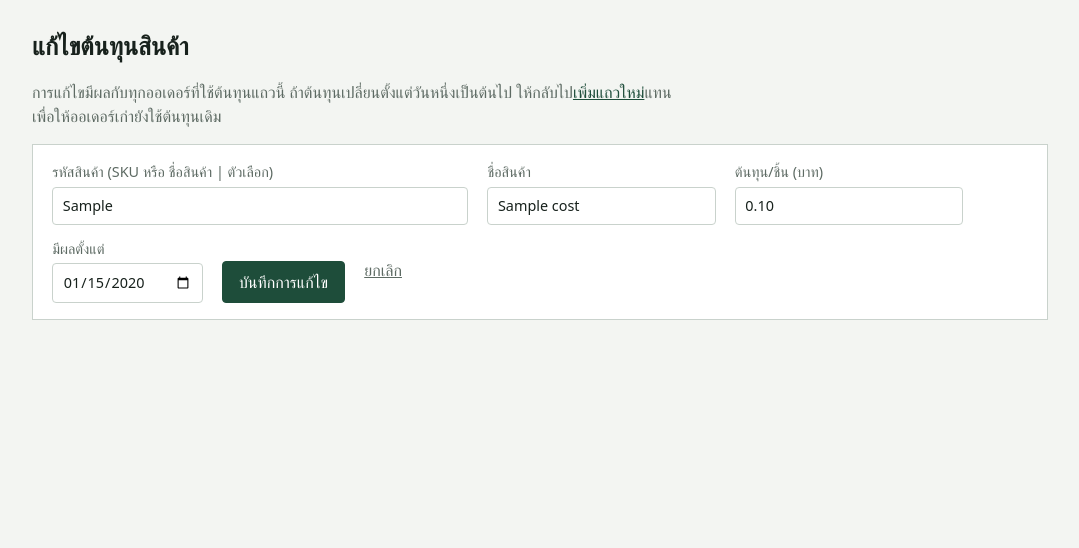
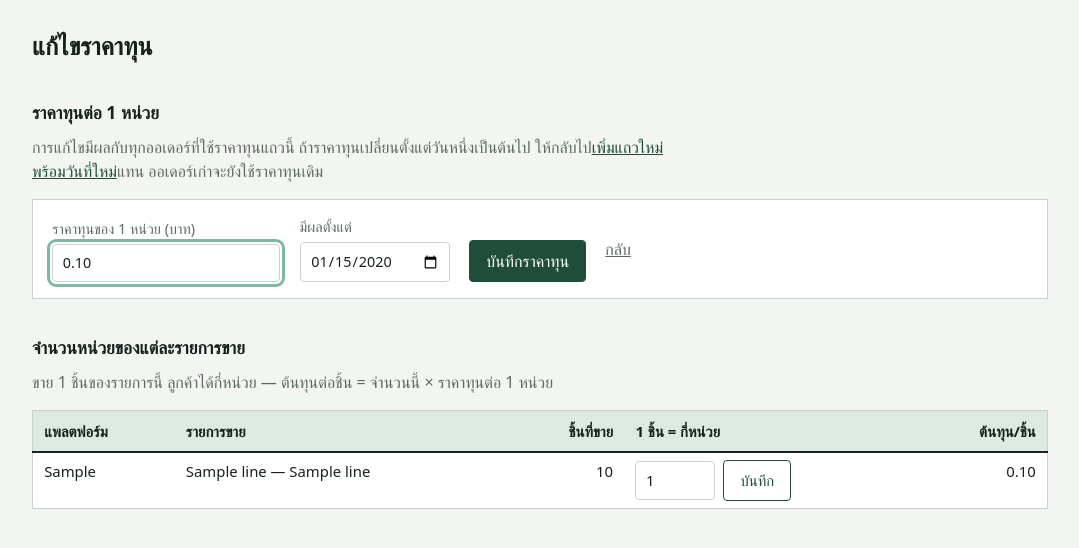
Before and after one commit to nattyait/pananchita-profit, a FastAPI app: page /sku-costs/1/edit in a window 1280 px wide. Shown: the part 65-613 px from the top of the page, without its empty margins (100-1179 px from the left). Run offline with FastAPI, Linux system fonts and the light colour scheme; tables that the repository leaves empty hold one stand-in row (values such as "Sample post"); parts of the project's set-up code (start-up, migrations or seed data) failed here and were passed over; some web fonts are replaced.

Commit message:
Edit cost page units: app/web/templates/sku_cost_edit.html

```diff
--- a/app/web/templates/sku_cost_edit.html
+++ b/app/web/templates/sku_cost_edit.html
@@ -1,15 +1,32 @@
-{% extends "base.html" %}{% block title %}แก้ไขต้นทุนสินค้า{% endblock %}
+{% extends "base.html" %}{% block title %}แก้ไขราคาทุน{% endblock %}
 {% block body %}
-<h1>แก้ไขต้นทุนสินค้า</h1>
-<p class="hint">การแก้ไขมีผลกับทุกออเดอร์ที่ใช้ต้นทุนแถวนี้ ถ้าต้นทุนเปลี่ยนตั้งแต่วันหนึ่งเป็นต้นไป ให้กลับไป<a href="/sku-costs">เพิ่มแถวใหม่</a>แทน เพื่อให้ออเดอร์เก่ายังใช้ต้นทุนเดิม</p>
-{% if error == 'duplicate' %}<div class="notice bad">บันทึกไม่ได้ — มีต้นทุนของรหัสสินค้านี้ในวันที่เดียวกันอยู่แล้ว เปลี่ยนวันที่ หรือไปแก้แถวนั้นแทน</div>
-{% elif error == 'money' %}<div class="notice bad">บันทึกไม่ได้ — ต้นทุนต้องเป็นตัวเลข เช่น 45.50</div>{% endif %}
+<h1>แก้ไขราคาทุน{% if base %} · {{ base.name }}{% endif %}</h1>
+{% if error == 'duplicate' %}<div class="notice bad">บันทึกไม่ได้ — มีราคาทุนของสินค้านี้ในวันที่เดียวกันอยู่แล้ว เปลี่ยนวันที่ หรือไปแก้แถวนั้นแทน</div>
+{% elif error == 'money' %}<div class="notice bad">บันทึกไม่ได้ — ราคาทุนต้องเป็นตัวเลข เช่น 45.50</div>{% endif %}
+
+<h2>ราคาทุนต่อ 1 {{ base.unit_label if base else 'หน่วย' }}</h2>
+<p class="hint">การแก้ไขมีผลกับทุกออเดอร์ที่ใช้ราคาทุนแถวนี้ ถ้าราคาทุนเปลี่ยนตั้งแต่วันหนึ่งเป็นต้นไป ให้กลับไป<a href="/sku-costs?sku={{ row.sku|urlencode }}#cost-form">เพิ่มแถวใหม่พร้อมวันที่ใหม่</a>แทน ออเดอร์เก่าจะยังใช้ราคาทุนเดิม</p>
 <form class="inline" method="post" action="/sku-costs/{{ row.id }}/edit">
-  <label>รหัสสินค้า (SKU หรือ ชื่อสินค้า | ตัวเลือก) <input name="sku" required value="{{ row.sku }}" style="min-width:26rem"></label>
-  <label>ชื่อสินค้า <input name="product_name" value="{{ row.product_name }}"></label>
-  <label>ต้นทุน/ชิ้น (บาท) <input name="unit_cost" required inputmode="decimal" value="{{ row.unit_cost|baht|replace(',', '') }}"></label>
+  <input type="hidden" name="sku" value="{{ row.sku }}">
+  <input type="hidden" name="product_name" value="{{ row.product_name }}">
+  <label>ราคาทุนของ 1 {{ base.unit_label if base else 'หน่วย' }} (บาท) <input name="unit_cost" required inputmode="decimal" value="{{ row.unit_cost|baht|replace(',', '') }}" autofocus></label>
   <label>มีผลตั้งแต่ <input type="date" name="effective_from" value="{{ row.effective_from }}" required></label>
-  <button type="submit">บันทึกการแก้ไข</button>
-  <a class="quiet" href="/sku-costs">ยกเลิก</a>
+  <button type="submit">บันทึกราคาทุน</button>
+  <a class="quiet" href="/sku-costs">กลับ</a>
 </form>
+
+{% if listings %}
+<h2>จำนวนหน่วยของแต่ละรายการขาย</h2>
+<p class="hint">ขาย 1 ชิ้นของรายการนี้ ลูกค้าได้กี่{{ base.unit_label if base else 'หน่วย' }} — ต้นทุนต่อชิ้น = จำนวนนี้ × ราคาทุนต่อ 1 {{ base.unit_label if base else 'หน่วย' }}</p>
+<table class="grid">
+  <tr><th>แพลตฟอร์ม</th><th>รายการขาย</th><th class="n">ชิ้นที่ขาย</th><th>1 ชิ้น = กี่{{ base.unit_label if base else 'หน่วย' }}</th><th class="n">ต้นทุน/ชิ้น</th></tr>
+  {% for p in listings %}
+  <tr><td>{{ p.platform }}</td><td>{{ p.product_name }}{% if p.variant_name %} — {{ p.variant_name }}{% endif %}</td><td class="n">{{ p.quantity }}</td>
+  <td><form method="post" action="/listing-maps/units" style="display:flex;gap:.5rem;align-items:center">
+    <input type="hidden" name="sku" value="{{ p.sku }}"><input type="hidden" name="base_product" value="{{ row.sku }}"><input type="hidden" name="back" value="/sku-costs/{{ row.id }}/edit">
+    <input name="units_per_listing" type="number" min="1" value="{{ p.units_per_listing }}" style="min-width:5rem;width:5rem"><button class="quiet" type="submit">บันทึก</button></form></td>
+  <td class="n">{{ (row.unit_cost * p.units_per_listing)|baht }}</td></tr>
+  {% endfor %}
+</table>
+{% endif %}
 {% endblock %}
```
